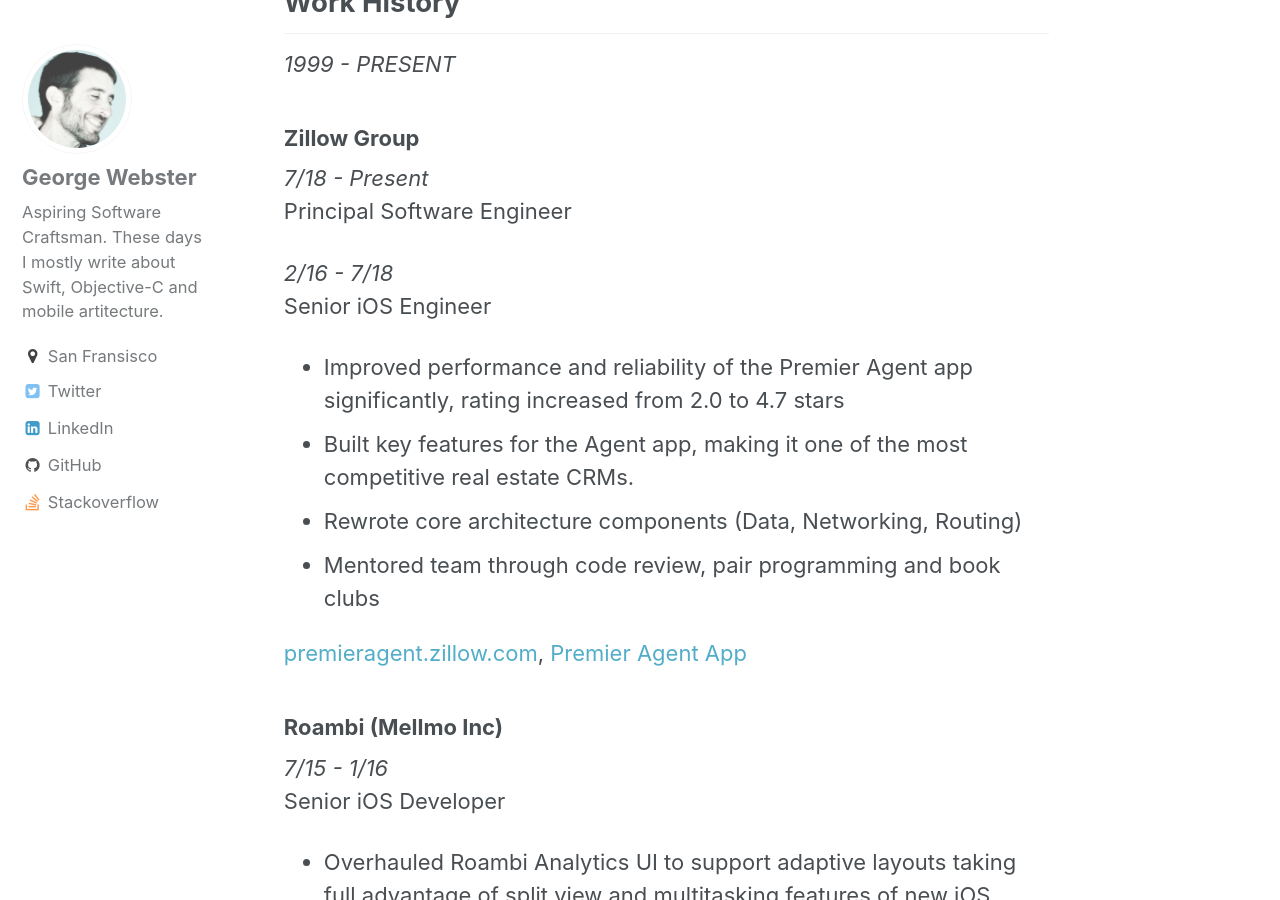
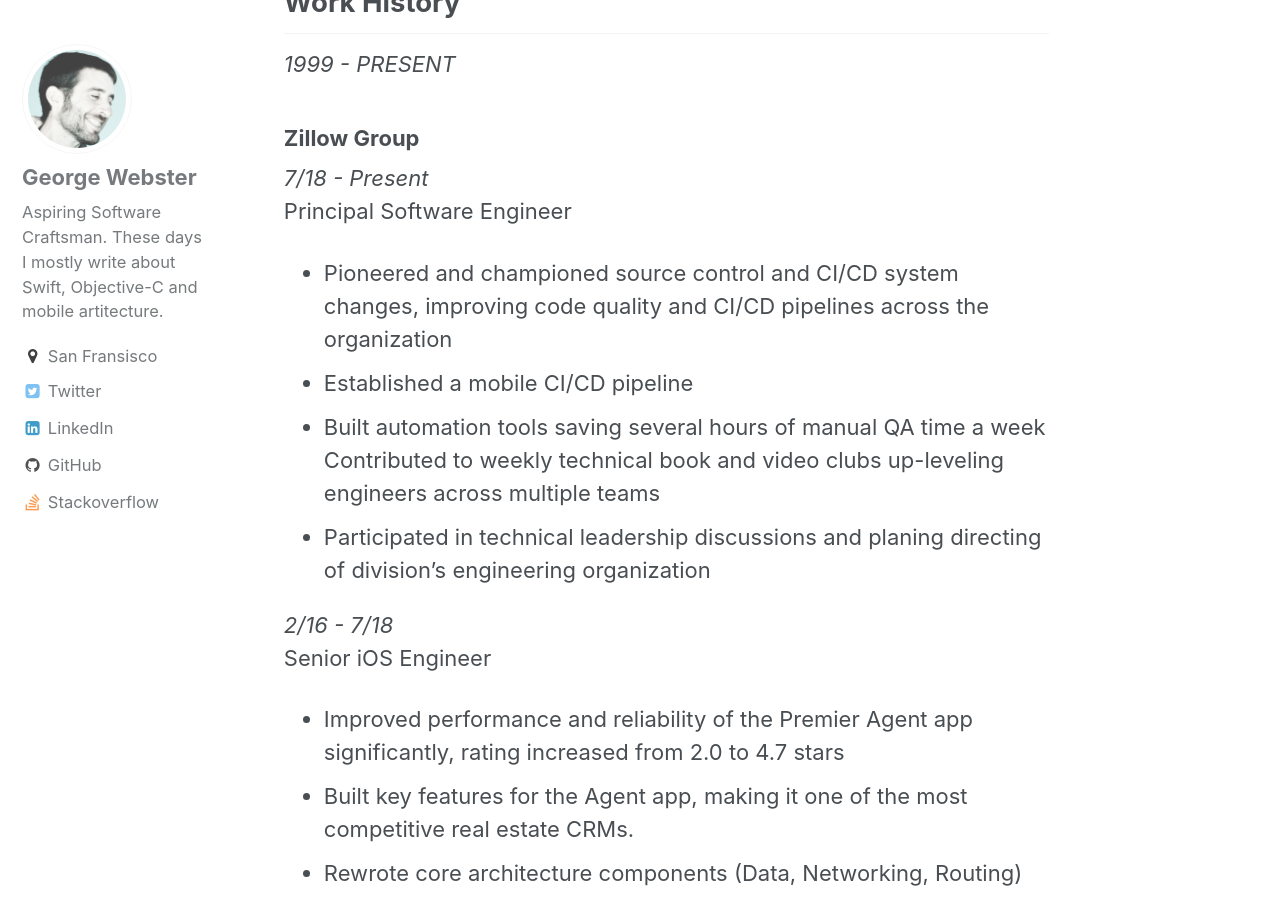
Before and after one commit to ethyreal/ethyreal.com, a Jekyll site: the page built from _pages/resume.md, in a window 1280 px wide and 900 px high, scrolled down 480 px. Built offline with Jekyll 4.4.1, drawn with Linux system fonts in a browser that asks for light colours.

Commit message:
added draft of current role resume updates

```diff
--- a/_pages/resume.md
+++ b/_pages/resume.md
@@ -17,6 +17,11 @@ _1999 - PRESENT_
 
 _7/18 - Present_
 Principal Software Engineer
+
+- Pioneered and championed source control and CI/CD system changes, improving code quality and CI/CD pipelines across the organization
+- Established a mobile CI/CD pipeline
+- Built automation tools saving several hours of manual QA time a week Contributed to weekly technical book and video clubs up-leveling engineers across multiple teams
+- Participated in technical leadership discussions and planing directing of division's engineering organization
 
 _2/16 - 7/18_
 Senior iOS Engineer
```
